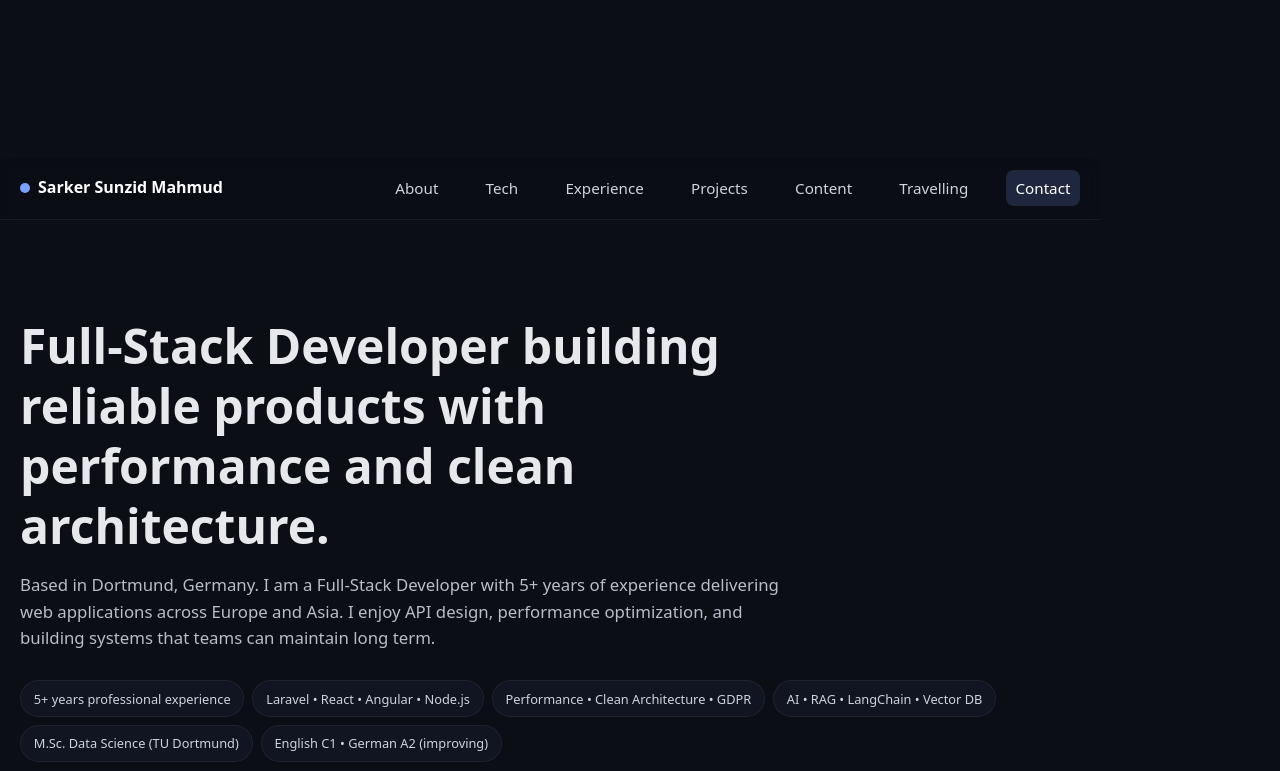
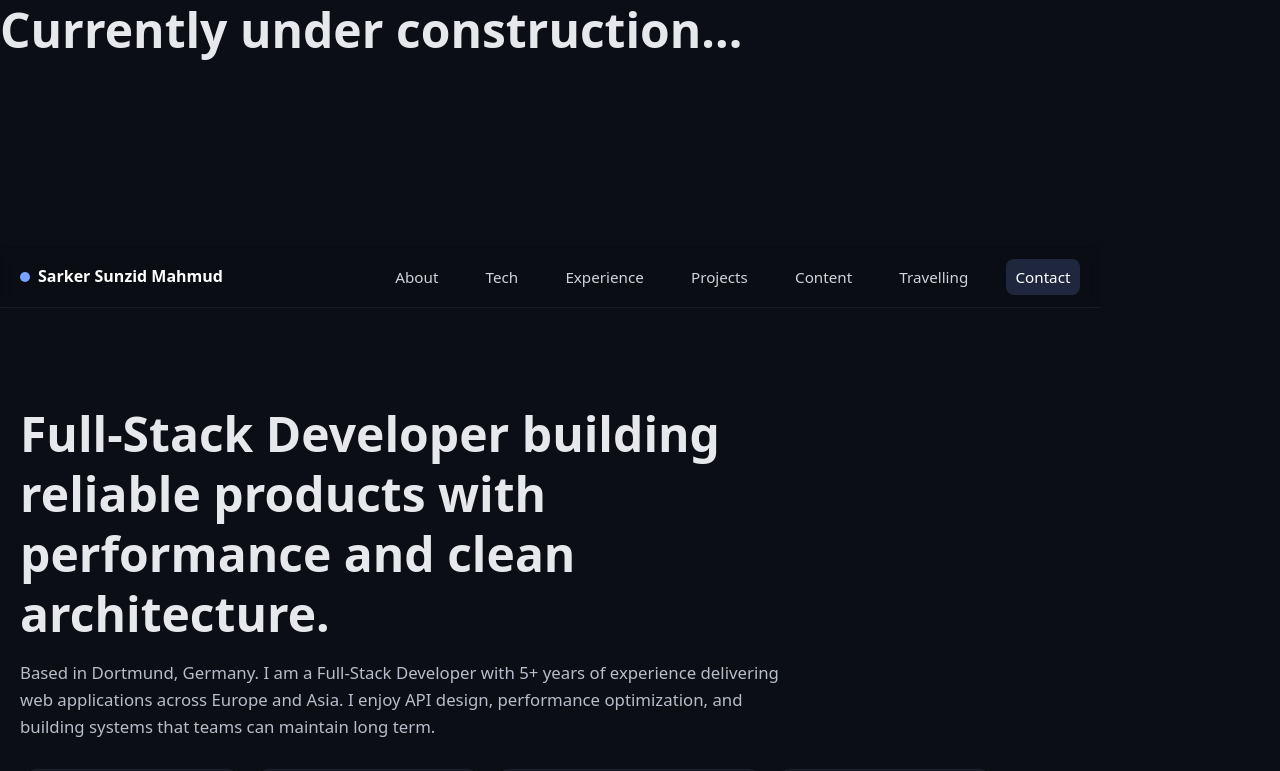
Before and after one commit to sunzid02/portfolio, a React (Vite) app: page / in a window 1280 px wide. Shown: the top 771 px of the page. Built offline with nearby package versions, Linux system fonts and the light colour scheme.

Commit message:
- Currently under construction...

```diff
--- a/index.html
+++ b/index.html
@@ -8,6 +8,7 @@
   </head>
   <body>
     <div id="root"></div>
+
     <script type="module" src="/src/main.tsx"></script>
   </body>
 </html>
--- a/src/main.tsx
+++ b/src/main.tsx
@@ -6,6 +6,9 @@ import "./styles/base.css";
 
 createRoot(document.getElementById('root')!).render(
   <StrictMode>
+              <h1>Currently under construction...</h1>
+
     <App />
+
   </StrictMode>,
 )
```
